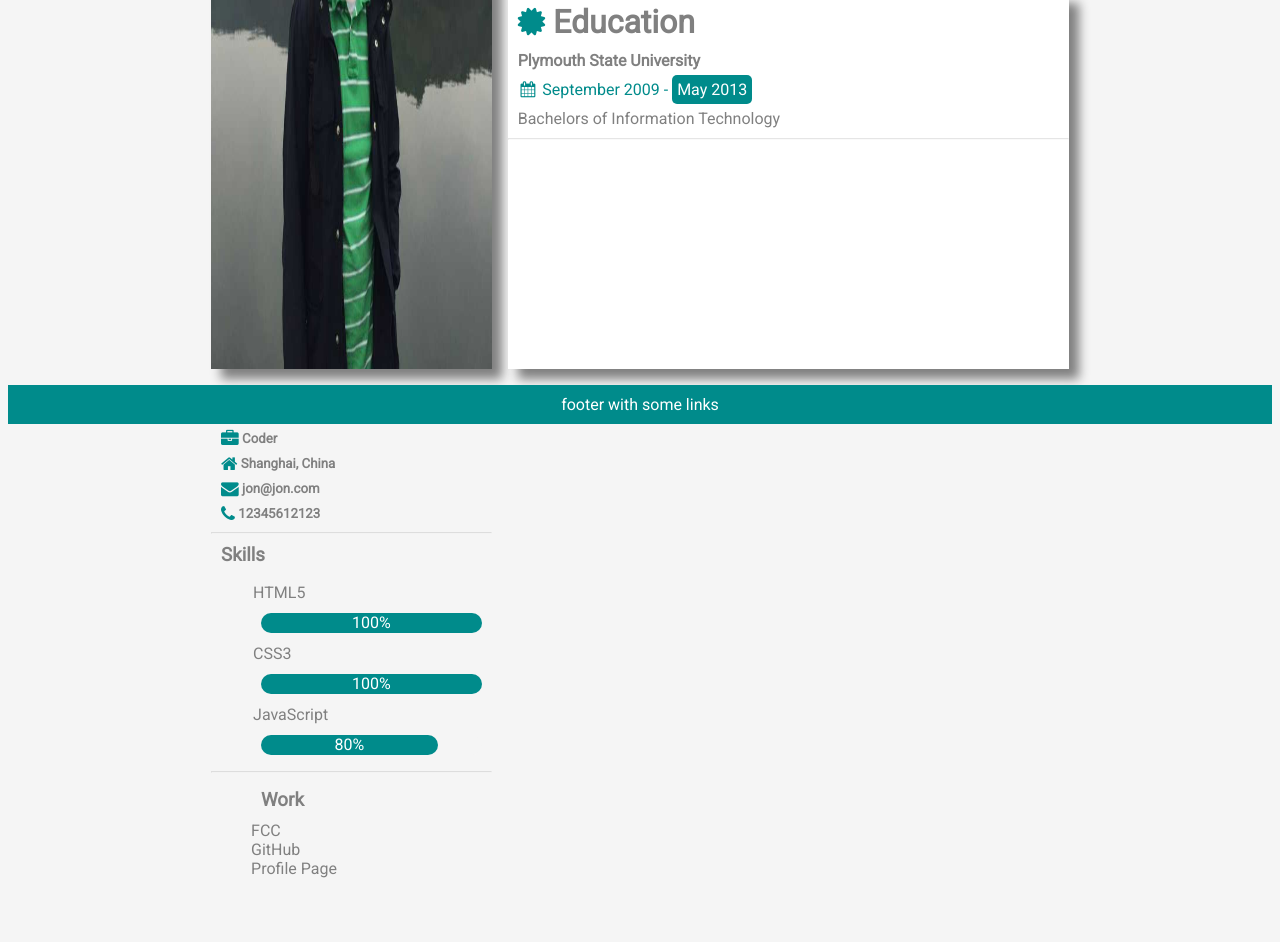
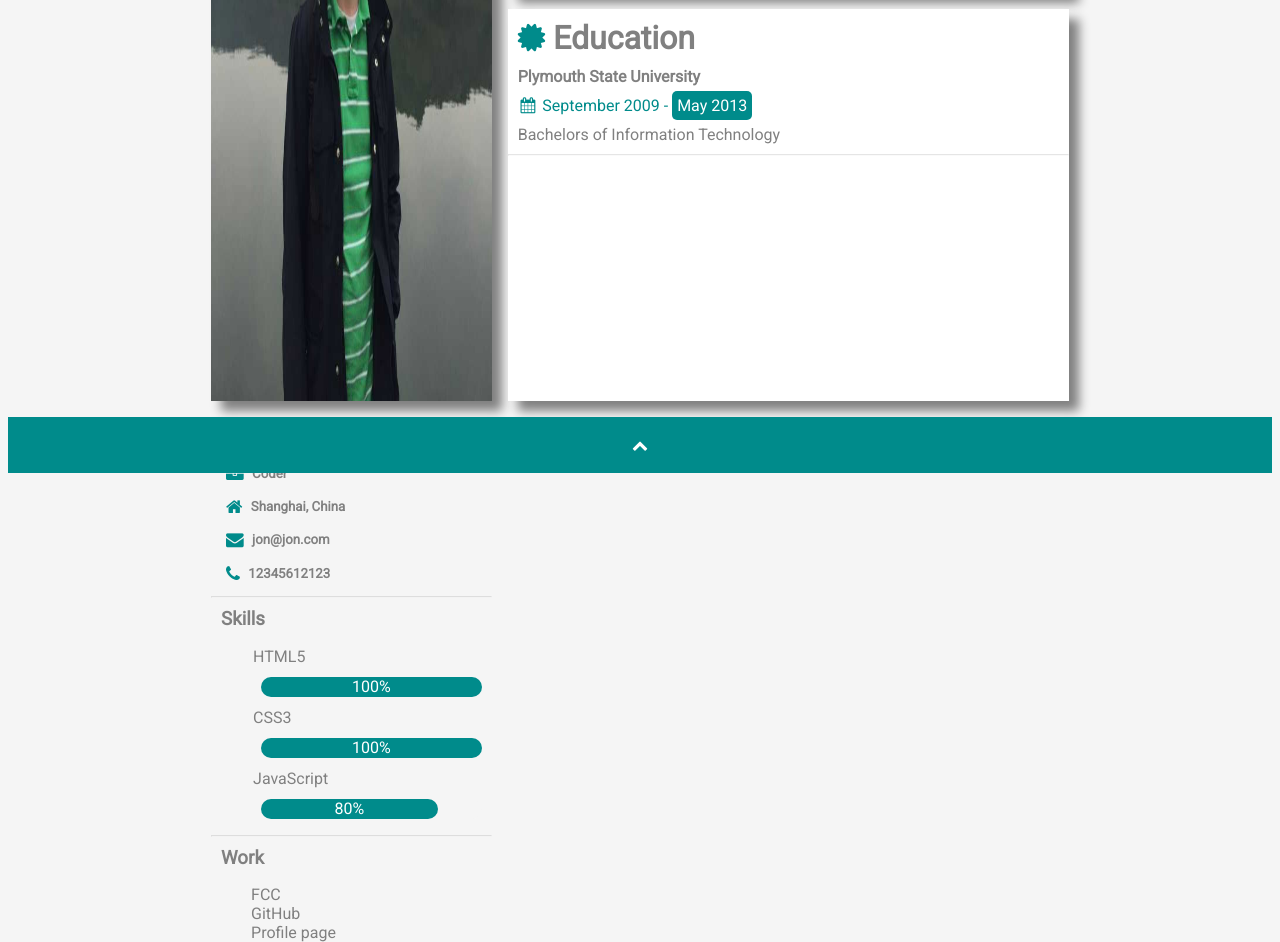
Before and after one commit to DisasterKid/entry-level-sites, a plain HTML site: page Practice/CSSPractice/index.html in a window 1280 px wide. Shown: the part 445-1387 px from the top of the page. Before the commit the page ends 1323 px from the top, so only its background shows below. Drawn offline with Linux system fonts and the light colour scheme.

Commit message:
finished the template copy

```diff
--- a/Practice/CSSPractice/index.html
+++ b/Practice/CSSPractice/index.html
@@ -19,10 +19,10 @@
     <div class="leftSidebar">
         <img src="jon2.jpg" alt="Jon Moore" height="100%" width="100%">
         <h1>Jonathan Moore</h1>
-        <h5><i class="fa fa-briefcase fa-lg" style="color:darkcyan;"></i> Coder</h5>
-        <h5> <i class="fa fa-home fa-lg" style="color:darkcyan;"></i> Shanghai, China</h5>
-        <h5><i class="fa fa-envelope fa-lg" style="color:darkcyan;"></i> jon@jon.com</h5>
-        <h5> <i class="fa fa-phone fa-lg" style="color:darkcyan;"></i> 12345612123</h5>
+        <h5><i class="fa fa-briefcase fa-lg" style="color:darkcyan; margin: 5px;"></i> Coder</h5>
+        <h5> <i class="fa fa-home fa-lg" style="color:darkcyan; margin: 5px;"></i> Shanghai, China</h5>
+        <h5><i class="fa fa-envelope fa-lg" style="color:darkcyan; margin: 5px;"></i> jon@jon.com</h5>
+        <h5> <i class="fa fa-phone fa-lg" style="color:darkcyan; margin: 5px;"></i> 12345612123</h5>
         <hr />
         <h3>Skills</h3>
         <ul class="skills">
@@ -46,12 +46,11 @@
             </div>
         </ul>
         <hr />
+        <h3>Work</h3>
         <ul class="experiance">
-        <h3>Work</h3>
-        <li>FCC</li>
-        <li>GitHub</li>
-        <li>Profile Page</li>
-
+        <li> <a href="https://www.freecodecamp.org/fccfea9665c-5afa-4e2a-b94e-b2979749f321" target="_blank" title="FreeCodeCamp">FCC</a></li>
+        <li> <a href="https://github.com/DisasterKid" target="_blank" title="Github">GitHub</a></li>
+        <li> <a href="#" title="homepage">Profile page</a></li>
         </ul>
     </div>
     <!--End left sidebar section-->
@@ -77,7 +76,7 @@
 
     <!--End Edcuation section-->
    <footer class="footer">
-        <p>footer with some links</p>
+       <a href="#"> <i class="fa fa-chevron-up" style="color:white; margin: 10px; padding: 10px;"></i> </a>
    </footer>
 </div>
 </body>
--- a/Practice/CSSPractice/main.css
+++ b/Practice/CSSPractice/main.css
@@ -40,6 +40,16 @@ span {
 
 hr {
     opacity: .25;
+}
+
+ li a {
+    text-decoration: none;
+    color: gray;
+}
+
+a:visited {
+    text-decoration: none;
+    color: gray;
 }
 
 #progressBar > div {
```
